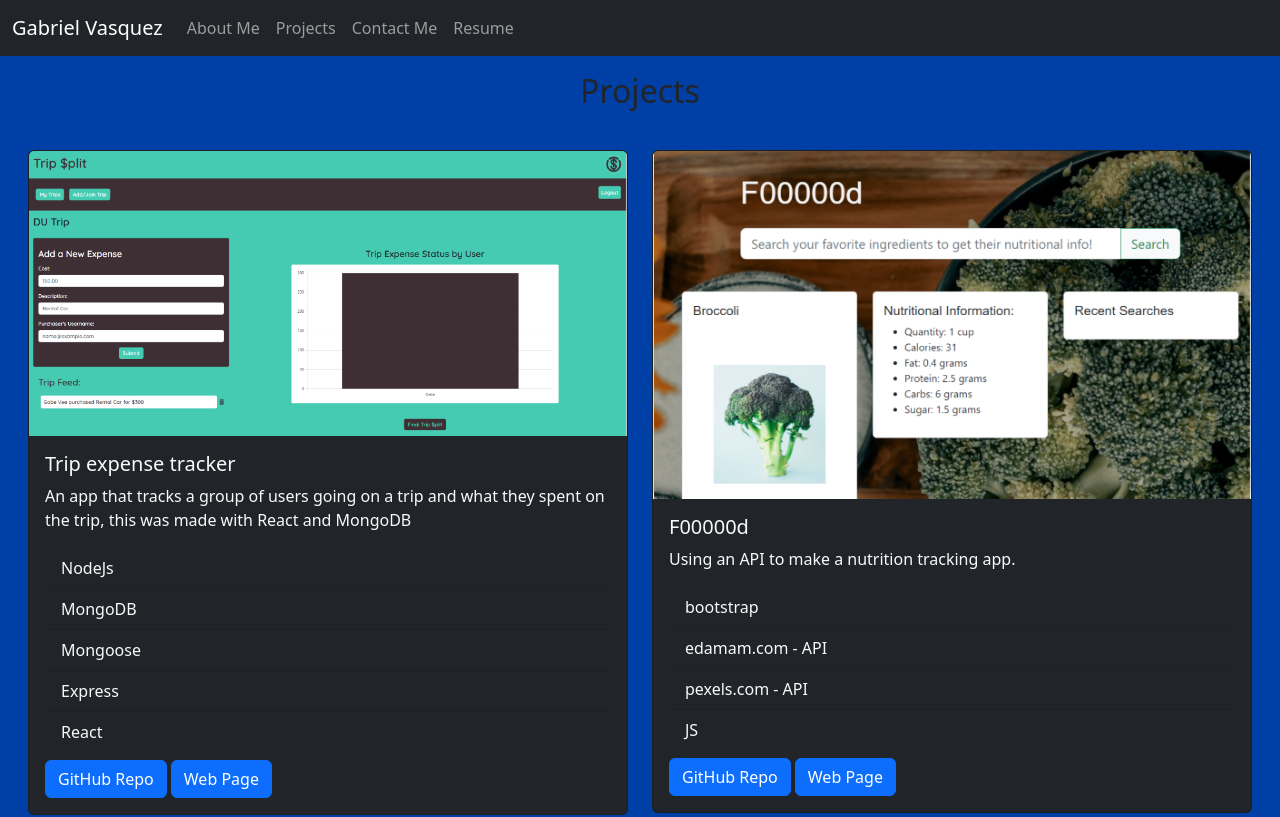
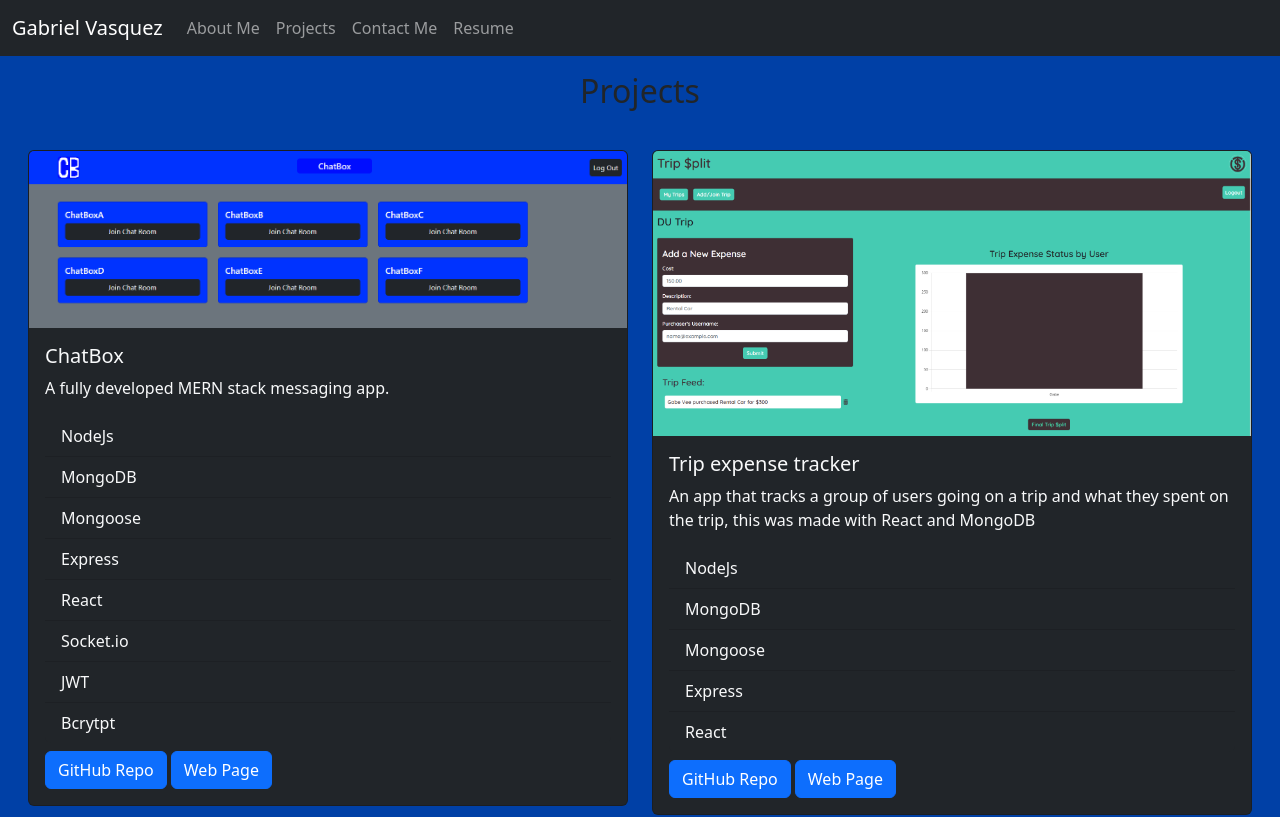
Before and after one commit to LardexTheLarge/React-Portfolio, a React (Create React App) app in the folder client/: page /projects in a window 1280 px wide. Shown: the top 817 px of the page. Built offline with nearby package versions, Linux system fonts and the light colour scheme.

Commit message:
added chatbox project

```diff
--- a/client/src/components/Projects.js
+++ b/client/src/components/Projects.js
@@ -1,6 +1,23 @@
 import React from "react";
 
 const proj = [
+  {
+    name: "ChatBox",
+    description: "A fully developed MERN stack messaging app.",
+    pic: "ChatBox.PNG",
+    github: "https://github.com/LardexTheLarge/Messaging-App",
+    link: "https://mighty-eyrie-69947.herokuapp.com",
+    technology: [
+      "NodeJs",
+      "MongoDB",
+      "Mongoose",
+      "Express",
+      "React",
+      "Socket.io",
+      "JWT",
+      "Bcrytpt",
+    ],
+  },
   {
     name: "Trip expense tracker",
     description:
```
Also changed, not shown: client/public/ChatBox.PNG (added).
